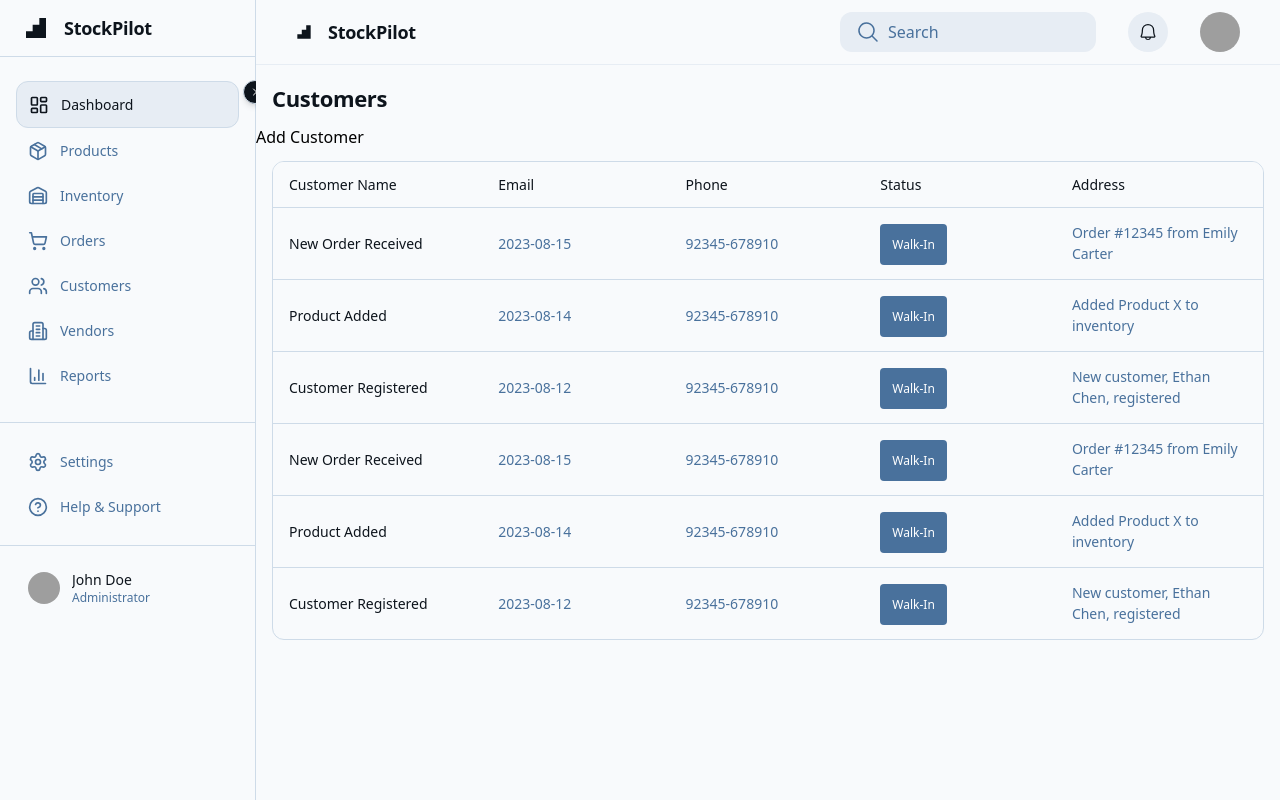
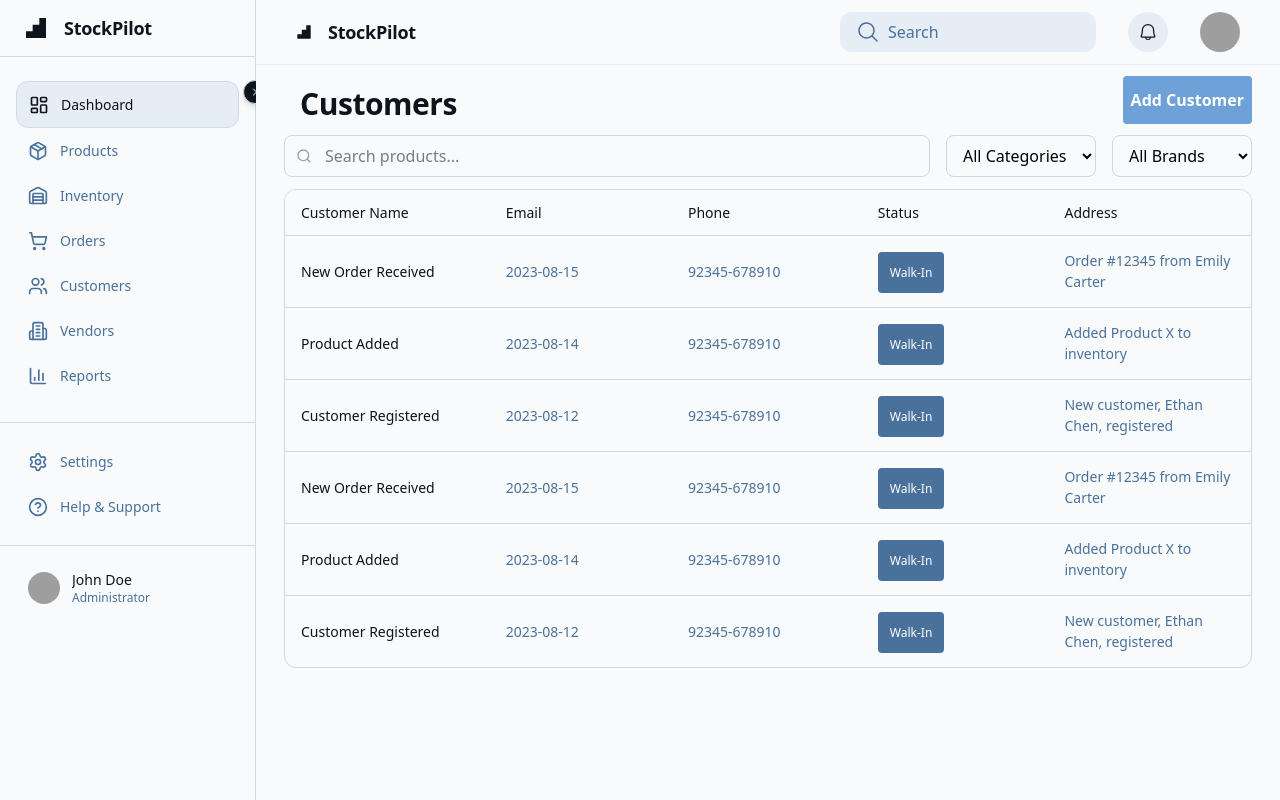
Before and after one commit to Abdullah-Jawed7/IMS, a React (Vite) app in the folder frontend/: page /customers in a window 1280 px wide. Built offline with nearby package versions, Linux system fonts and the light colour scheme; grey boxes are pictures that could not be loaded.

Commit message:
upper section update

```diff
--- a/frontend/src/pages/customers.jsx
+++ b/frontend/src/pages/customers.jsx
@@ -1,14 +1,81 @@
-import React from 'react'
+import React, { useState } from 'react'
 import List from '../components/List.jsx'
+import { Search } from 'lucide-react'
 
 function customers() {
+  const [searchTerm ,setSearchTerm] = useState('')
+  const [filters ,setFilters] = useState('')
+  const categories = ["All", "Electronics", "Clothing", "Photography", "Furniture", "Lifestyle"]
+  const brands = ["All", "TechBrand", "FitTech", "EcoWear", "LensMaster", "ComfortPlus", "HydroLife"]
   return (
-    <div>
-      <div className="">
-          <h2 className="text-[#0d141c] text-[22px] font-bold leading-tight tracking-[-0.015em] px-4 pb-3 pt-5">Customers</h2>
-          <button>Add Customer</button>
+    <div className='px-3'>
+      <div className="flex justify-between px-4 ">
+          <h2 className="text-[#0d141c] text-3xl font-bold leading-tight tracking-[-0.015em] px-4 pb-3 pt-5">Customers</h2>
+          <div className="flex items-center">
+
+          <button className='text-base font-semibold  py-3 text-white px-2 rounded bg-[#6da1d8]'>Add Customer</button>
+          </div>
       </div>
-      <div className="searchBar and filters"></div>
+
+        <div className='flex px-4'>
+            <div className="flex min-w-full w-full lg:flex-row gap-4">
+          {/* Search */}
+          <div className="flex-2">
+            <div className="relative">
+              <Search className="absolute left-3 top-1/2 transform -translate-y-1/2 h-4 w-4 text-gray-400" />
+              <input
+                type="text"
+                placeholder="Search products..."
+                value={searchTerm}
+                onChange={(e) => setSearchTerm(e.target.value)}
+                className="w-full pl-10 pr-4 py-2 border border-gray-300 dark:border-gray-600 rounded-lg focus:ring-2 focus:ring-blue-500 focus:border-transparent dark:bg-gray-700 dark:text-white"
+              />
+            </div>
+          </div>
+
+          {/* Filters */}
+          <div className="flex flex-wrap  gap-4">
+            <select
+              value={filters.category}
+              onChange={(e) => setFilters({ ...filters, category: e.target.value })}
+              className="px-3 py-2 border border-gray-300 dark:border-gray-600 rounded-lg focus:ring-2 focus:ring-blue-500 dark:bg-gray-700 dark:text-white"
+            >
+              <option value="">All Categories</option>
+              {categories.slice(1).map((category) => (
+                <option key={category} value={category}>
+                  {category}
+                </option>
+              ))}
+            </select>
+
+            <select
+              value={filters.brand}
+              onChange={(e) => setFilters({ ...filters, brand: e.target.value })}
+              className="px-3 py-2 border border-gray-300 dark:border-gray-600 rounded-lg focus:ring-2 focus:ring-blue-500 dark:bg-gray-700 dark:text-white"
+            >
+              <option value="">All Brands</option>
+              {brands.slice(1).map((brand) => (
+                <option key={brand} value={brand}>
+                  {brand}
+                </option>
+              ))}
+            </select>
+
+            {/* <select
+              value={filters.priceRange}
+              onChange={(e) => setFilters({ ...filters, priceRange: e.target.value })}
+              className="px-3 py-2 border border-gray-300 dark:border-gray-600 rounded-lg focus:ring-2 focus:ring-blue-500 dark:bg-gray-700 dark:text-white"
+            >
+              <option value="">All Prices</option>
+              <option value="0-50">$0 - $50</option>
+              <option value="50-100">$50 - $100</option>
+              <option value="100-300">$100 - $300</option>
+              <option value="300+">$300+</option>
+            </select> */}
+          </div>
+
+        </div>
+      </div>
       <List/>
     </div>
   )
```
